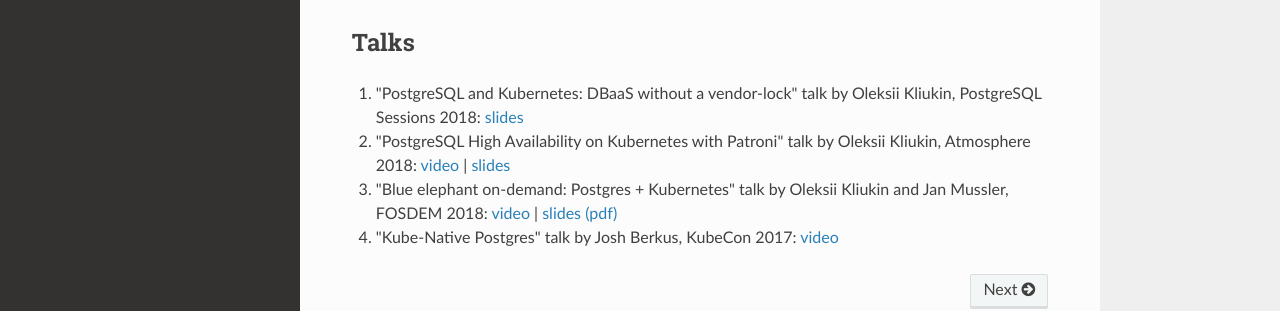
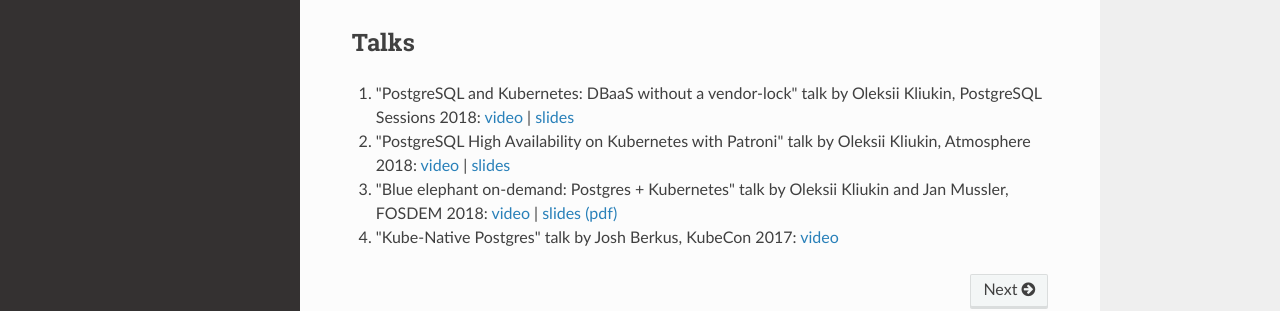
Before and after one commit to zalando/postgres-operator, an MkDocs documentation site: the page built from docs/index.md, in a window 1280 px wide and 900 px high, scrolled down 609 px. Shown: the part 497-808 px from the top of the window. Built offline with MkDocs 1.6.1, drawn with Linux system fonts in a browser that asks for light colours; nearby versions of some CDN libraries; old or Windows-style settings are respelled for this version of MkDocs.

Commit message:
+ video of Oleksii's talk
https://twitter.com/PostgreSQL/status/1087681292416630785

```diff
--- a/docs/index.md
+++ b/docs/index.md
@@ -51,7 +51,7 @@ Please, report any issues discovered to https://github.com/zalando-incubator/pos
 
 ## Talks
 
-1. "PostgreSQL and Kubernetes: DBaaS without a vendor-lock" talk by Oleksii Kliukin, PostgreSQL Sessions 2018: [slides](https://speakerdeck.com/alexeyklyukin/postgresql-and-kubernetes-dbaas-without-a-vendor-lock)
+1. "PostgreSQL and Kubernetes: DBaaS without a vendor-lock" talk by Oleksii Kliukin, PostgreSQL Sessions 2018: [video](https://www.youtube.com/watch?v=q26U2rQcqMw) | [slides](https://speakerdeck.com/alexeyklyukin/postgresql-and-kubernetes-dbaas-without-a-vendor-lock)
 
 2. "PostgreSQL High Availability on Kubernetes with Patroni" talk by Oleksii Kliukin, Atmosphere 2018: [video](https://www.youtube.com/watch?v=cFlwQOPPkeg) | [slides](https://speakerdeck.com/alexeyklyukin/postgresql-high-availability-on-kubernetes-with-patroni)
 
```
